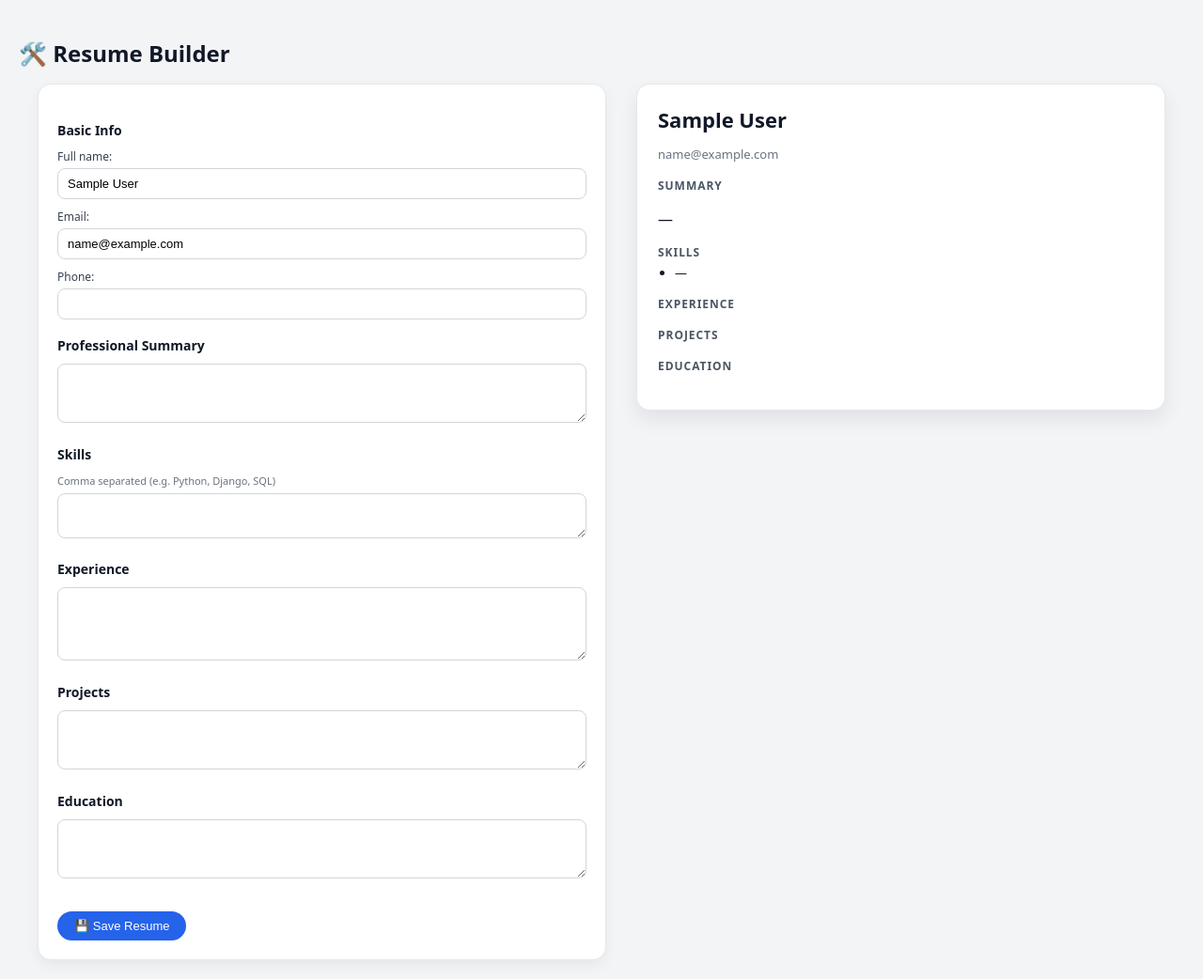
After one commit to satyajeetmaity/Job-Application-Tracker, a Django app: page /resume/builder/ in a window 1280 px wide. The commit adds this page. Shown: the whole page at 94% size. Run offline with Django 5.2, Linux system fonts and the light colour scheme; the visitor is signed in with stand-in values (Sample User, id 1); data comes from the database, SQL or seed files in the repository.

Commit message:
Complete Job Application Tracker with Resume Builder, Checker and Match APIs

```diff
--- a/job_tracker/job_tracker/urls.py
+++ b/job_tracker/job_tracker/urls.py
@@ -17,7 +17,7 @@ Including another URLconf
 from django.contrib import admin
 from django.contrib.auth import views as auth_views
 from django.urls import path, include
-from jobs.views import signup, verify_email, home, job_list, job_detail, job_create, job_update, job_delete, export_jobs_csv, followup_list, upcoming_followups, stats_view, job_quick_status, job_quick_priority, job_followup_done, job_followup_quick_update, resume_upload, resume_checker_api, resume_job_match_api
+from jobs.views import resume_builder, signup, verify_email, home, job_list, job_detail, job_create, job_update, job_delete, export_jobs_csv, followup_list, upcoming_followups, stats_view, job_quick_status, job_quick_priority, job_followup_done, job_followup_quick_update, resume_upload, resume_checker_api, resume_job_match_api
 from jobs.views_admin import admin_dashboard, admin_job_list, admin_activity_timeline, admin_toggle_user_active, admin_export_jobs_csv
 from django.conf import settings
 from django.conf.urls.static import static
@@ -58,6 +58,9 @@ urlpatterns = [
     path('resume/upload/', resume_upload, name='resume_upload'),
     path('api/resume/check/', resume_checker_api, name='resume_checker_api'),
     path("api/resume/match/<int:job_id>/", resume_job_match_api, name="resume_job_match_api"),
+
+    path("resume/builder/", resume_builder, name="resume_builder"),
+
 ]
 
 if settings.DEBUG:
--- a/job_tracker/jobs/forms.py
+++ b/job_tracker/jobs/forms.py
@@ -2,7 +2,7 @@ from django import forms
 from django.core.exceptions import ValidationError
 from django.contrib.auth.forms import UserCreationForm
 from django.contrib.auth.models import User
-from .models import Job, UserProfile
+from .models import Job, UserProfile, ResumeBuilder
 
 class JobForm(forms.ModelForm):
     apply_date = forms.DateField(widget=forms.DateInput(attrs={'type':'date'}))
@@ -41,3 +41,16 @@ class ResumeUploadForm(forms.ModelForm):
     class Meta:
         model = UserProfile
         fields = ['resume']
+
+class ResumeBuilderForm(forms.ModelForm):
+    class Meta:
+        model = ResumeBuilder
+        fields = ['full_name', 'email', 'phone', 'summary', 'education', 'experience', 'skills', 'projects',]
+
+        widgets = {
+            "summary": forms.Textarea(attrs={"rows": 3}),
+            "skills": forms.Textarea(attrs={"rows": 2}),
+            "experience": forms.Textarea(attrs={"rows": 4}),
+            "projects": forms.Textarea(attrs={"rows": 3}),
+            "education": forms.Textarea(attrs={"rows": 3}),
+        }
--- a/job_tracker/jobs/models.py
+++ b/job_tracker/jobs/models.py
@@ -84,3 +84,18 @@ class UserProfile(models.Model):
 
     def __str__(self):
         return self.user.username
+
+class ResumeBuilder(models.Model):
+    user = models.OneToOneField(User, on_delete=models.CASCADE)
+    full_name = models.CharField(max_length=100)
+    email = models.EmailField()
+    phone = models.CharField(max_length=20)
+    summary = models.TextField(blank=True)
+    skills = models.TextField(help_text="Comma Separated Skills", blank=True)
+    experience = models.TextField(blank=True)
+    projects = models.TextField(blank=True)
+    education = models.TextField(blank=True)
+    updated_at = models.DateTimeField(auto_now=True)
+
+    def __str__(self):
+        return f"{self.user.username}'s Resume"
--- a/job_tracker/jobs/templates/jobs/job_list.html
+++ b/job_tracker/jobs/templates/jobs/job_list.html
@@ -746,6 +746,7 @@
                 <a class="btn-secondary" href="{% url 'resume_upload' %}"
                     title="{% if profile and profile.resume %}Resume uploaded{% else %}Upload your resume{% endif %}">
                     {% if profile and profile.resume %}📄 {% else %}📄 Upload Resume {% endif %}</a>
+                <a class="btn-secondary" href="{% url 'resume_builder' %}" title="Build Resume">🛠️</a>
                 <a class="btn-secondary" href="#" title="Check Resume" onclick="checkResume()">🧠</a>
                 <a class="btn-primary" href="{% url 'job_create' %}" title="Add Job">➕</a>
                 <a class="btn-secondary" href="{% url 'stats' %}" title="Stats">📈</a>
--- /dev/null
+++ b/job_tracker/jobs/templates/jobs/resume_builder.html
@@ -0,0 +1,253 @@
+<!DOCTYPE html>
+<html lang="en">
+
+<head>
+    <meta charset="UTF-8">
+    <title>Resume Builder</title>
+    <meta name="viewport" content="width=device-width, initial-scale=1.0">
+
+    <style>
+        body {
+            font-family: system-ui, -apple-system, BlinkMacSystemFont, "Segoe UI", sans-serif;
+            background: #f3f4f6;
+            margin: 0;
+            padding: 20px;
+            color: #111827;
+        }
+
+        h2 {
+            margin-bottom: 16px;
+        }
+
+        /* ===== Layout ===== */
+        .resume-wrapper {
+            display: flex;
+            gap: 32px;
+            align-items: flex-start;
+            max-width: 1200px;
+            margin: 0 auto;
+        }
+
+        /* ===== Form ===== */
+        .resume-form {
+            width: 50%;
+            background: #ffffff;
+            border: 1px solid #e5e7eb;
+            border-radius: 14px;
+            padding: 20px;
+            box-shadow: 0 6px 14px rgba(15, 23, 42, 0.05);
+        }
+
+        .form-section {
+            margin-bottom: 16px;
+        }
+
+        .form-section h4 {
+            margin-bottom: 6px;
+            font-size: 14px;
+        }
+
+        .form-section small {
+            font-size: 11px;
+            color: #6b7280;
+        }
+
+        .resume-form label {
+            display: block;
+            font-size: 12px;
+            margin-top: 10px;
+            color: #374151;
+            font-weight: 500;
+        }
+
+        .resume-form input,
+        .resume-form textarea {
+            width: 100%;
+            padding: 8px 10px;
+            border-radius: 8px;
+            border: 1px solid #d1d5db;
+            font-size: 13px;
+            margin-top: 4px;
+            box-sizing: border-box;
+        }
+
+        .resume-form textarea {
+            resize: vertical;
+        }
+
+        .btn-save {
+            margin-top: 14px;
+            padding: 8px 18px;
+            border-radius: 9999px;
+            border: none;
+            background-color: #2563eb;
+            color: #ffffff;
+            font-size: 13px;
+            cursor: pointer;
+        }
+
+        .btn-save:hover {
+            background-color: #1d4ed8;
+        }
+
+        /* ===== Preview ===== */
+        .resume-preview {
+            width: 50%;
+        }
+
+        .preview-card {
+            background: #ffffff;
+            border-radius: 14px;
+            padding: 22px;
+            border: 1px solid #e5e7eb;
+            box-shadow: 0 10px 20px rgba(15, 23, 42, 0.08);
+        }
+
+        .preview-name {
+            margin: 0;
+            font-size: 22px;
+        }
+
+        .preview-contact {
+            font-size: 13px;
+            color: #6b7280;
+            margin-bottom: 14px;
+        }
+
+        .preview-section {
+            margin-bottom: 14px;
+        }
+
+        .preview-section h4 {
+            font-size: 12px;
+            text-transform: uppercase;
+            letter-spacing: 0.08em;
+            color: #4b5563;
+            margin-bottom: 4px;
+        }
+
+        .preview-section ul {
+            padding-left: 18px;
+            margin: 0;
+        }
+
+        .preview-section li {
+            font-size: 13px;
+        }
+
+        /* ===== Responsive ===== */
+        @media (max-width: 900px) {
+            .resume-wrapper {
+                flex-direction: column;
+            }
+
+            .resume-form,
+            .resume-preview {
+                width: 100%;
+            }
+        }
+    </style>
+</head>
+
+<body>
+
+    <h2>🛠️ Resume Builder</h2>
+
+    <div class="resume-wrapper">
+
+        <!-- ================= FORM ================= -->
+        <form method="post" class="resume-form">
+            {% csrf_token %}
+
+            <div class="form-section">
+                <h4>Basic Info</h4>
+                {{ form.full_name.label_tag }}
+                {{ form.full_name }}
+
+                {{ form.email.label_tag }}
+                {{ form.email }}
+
+                {{ form.phone.label_tag }}
+                {{ form.phone }}
+            </div>
+
+            <div class="form-section">
+                <h4>Professional Summary</h4>
+                {{ form.summary }}
+            </div>
+
+            <div class="form-section">
+                <h4>Skills</h4>
+                <small>Comma separated (e.g. Python, Django, SQL)</small>
+                {{ form.skills }}
+            </div>
+
+            <div class="form-section">
+                <h4>Experience</h4>
+                {{ form.experience }}
+            </div>
+
+            <div class="form-section">
+                <h4>Projects</h4>
+                {{ form.projects }}
+            </div>
+
+            <div class="form-section">
+                <h4>Education</h4>
+                {{ form.education }}
+            </div>
+
+            <button type="submit" class="btn-save">💾 Save Resume</button>
+        </form>
+
+        <!-- ================= PREVIEW ================= -->
+        <div class="resume-preview">
+            <div class="preview-card">
+
+                <h2 class="preview-name">{{ resume.full_name|default:"Your Name" }}</h2>
+                <p class="preview-contact">
+                    {{ resume.email|default:"email@example.com" }}
+                    {% if resume.phone %} | {{ resume.phone }}{% endif %}
+                </p>
+
+                <div class="preview-section">
+                    <h4>Summary</h4>
+                    <p>{{ resume.summary|default:"—" }}</p>
+                </div>
+
+                <div class="preview-section">
+                    <h4>Skills</h4>
+                    <ul>
+                        {% if skills_list %}
+                        {% for skill in skills_list %}
+                        <li>{{ skill }}</li>
+                        {% endfor %}
+                        {% else %}
+                        <li>—</li>
+                        {% endif %}
+                    </ul>
+                </div>
+
+                <div class="preview-section">
+                    <h4>Experience</h4>
+                    <p>{{ resume.experience|linebreaks|default:"—" }}</p>
+                </div>
+
+                <div class="preview-section">
+                    <h4>Projects</h4>
+                    <p>{{ resume.projects|linebreaks|default:"—" }}</p>
+                </div>
+
+                <div class="preview-section">
+                    <h4>Education</h4>
+                    <p>{{ resume.education|linebreaks|default:"—" }}</p>
+                </div>
+
+            </div>
+        </div>
+
+    </div>
+
+</body>
+
+</html>
--- a/job_tracker/jobs/views.py
+++ b/job_tracker/jobs/views.py
@@ -10,11 +10,11 @@ from datetime import timedelta
 from django.shortcuts import render, redirect, get_object_or_404
 
 from jobs.utils.resume_parser import extract_text_from_pdf
-from .models import Job, AdminActivity, UserProfile
+from .models import Job, AdminActivity, UserProfile, ResumeBuilder
 from django.db.models import Q, Case, When, Value, IntegerField, CharField
 from django.contrib.auth.decorators import login_required
 from django.contrib.auth.forms import UserCreationForm
-from .forms import JobForm, CustomUserCreationForm, ResumeUploadForm
+from .forms import JobForm, CustomUserCreationForm, ResumeUploadForm, ResumeBuilderForm
 from django.contrib.auth import login
 from django.contrib.auth.models import User
 from django.core.mail import send_mail
@@ -445,3 +445,21 @@ def resume_job_match_api(request, job_id):
         "missing_keywords": list(missing)[:20],
         "suggestion": "Add missing keywords to resume for better ATS match"
     })
+
+@login_required
+def resume_builder(request):
+    resume, _ = ResumeBuilder.objects.get_or_create(user=request.user, defaults={"full_name": request.user.get_full_name(), "email": request.user.email,})
+
+    if request.method == 'POST':
+        form = ResumeBuilderForm(request.POST, instance=resume)
+        if form.is_valid():
+            form.save()
+            return redirect('resume_builder')
+    else:
+        form = ResumeBuilderForm(instance=resume)
+
+    skills_list = []
+    if resume.skills:
+        skills_list = [s.strip() for s in resume.skills.split(",") if s.strip()]
+
+    return render(request, 'jobs/resume_builder.html', {'form': form, 'resume': resume, 'skills_list': skills_list})
```
Also changed, not shown: job_tracker/jobs/migrations/0017_resumebuilder.py (added).
